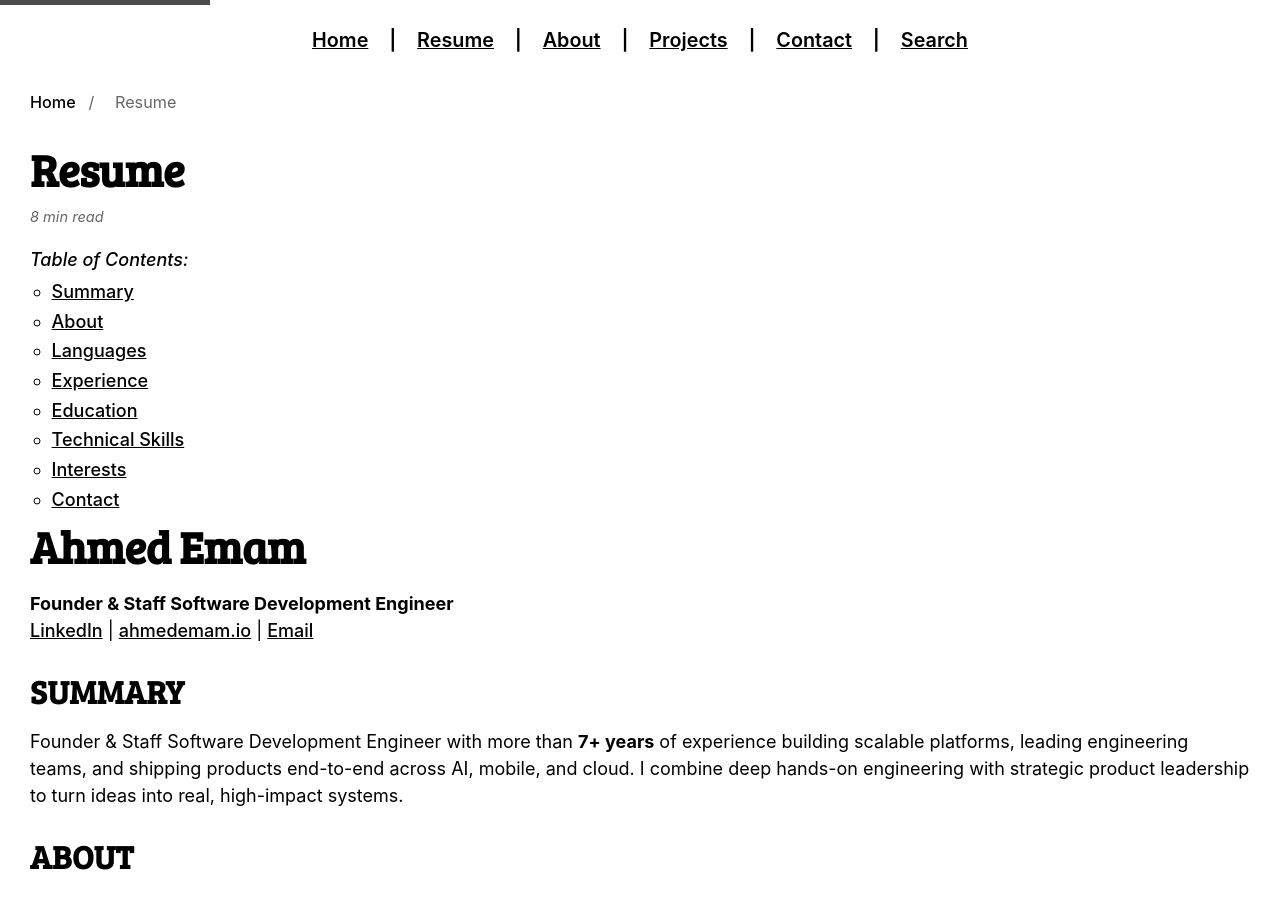
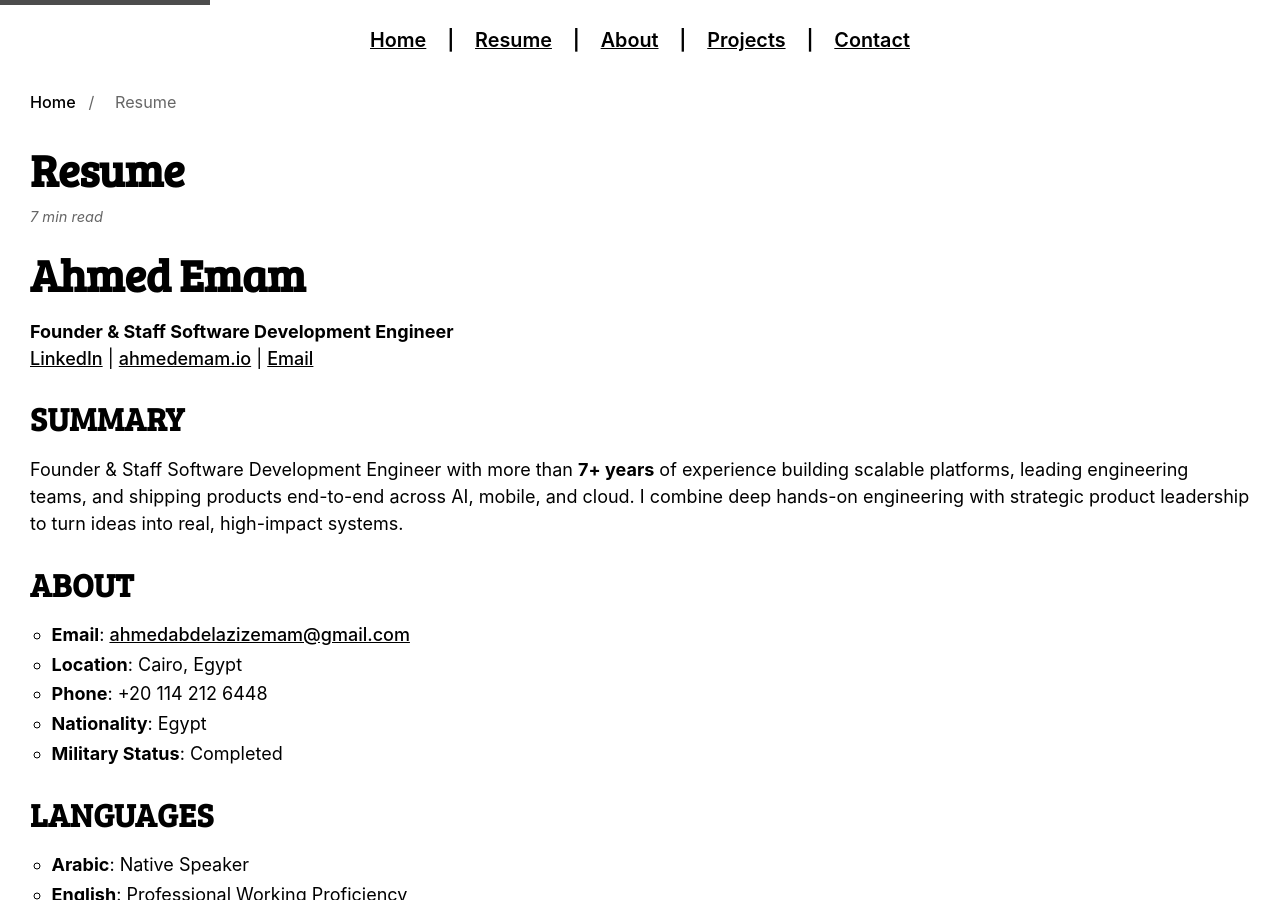
Before and after one commit to ahmedemam/ahmedemam.github.io, a Jekyll site: the page built from resume.md, in a window 1280 px wide and 900 px high. Built offline with Jekyll 4.4.1, drawn with Linux system fonts in a browser that asks for light colours.

Commit message:
Remove search link from navigation

```diff
--- a/_layouts/default.html
+++ b/_layouts/default.html
@@ -42,8 +42,7 @@
           <a href="{{ site.baseurl }}/resume/" aria-label="Resume page">Resume</a> |
           <a href="{{ site.baseurl }}/about/" aria-label="About page">About</a> |
           <a href="{{ site.baseurl }}/projects/" aria-label="Projects page">Projects</a> |
-          <a href="{{ site.baseurl }}/contact/" aria-label="Contact page">Contact</a> |
-          <a href="{{ site.baseurl }}/search/" aria-label="Search page">Search</a>
+          <a href="{{ site.baseurl }}/contact/" aria-label="Contact page">Contact</a>
         </nav>
         <div id="loading-indicator" class="loading-indicator" style="display: none;">
           <div class="loading-spinner"></div>
--- a/resume.md
+++ b/resume.md
@@ -2,19 +2,6 @@
 layout: page
 title: Resume
 permalink: /resume/
-toc: true
----
-
-*Table of Contents:*
-- [Summary](#summary)
-- [About](#about)
-- [Languages](#languages)
-- [Experience](#experience)
-- [Education](#education)
-- [Technical Skills](#technical-skills)
-- [Interests](#interests)
-- [Contact](#contact)
-
 ---
 
 # Ahmed Emam
```
